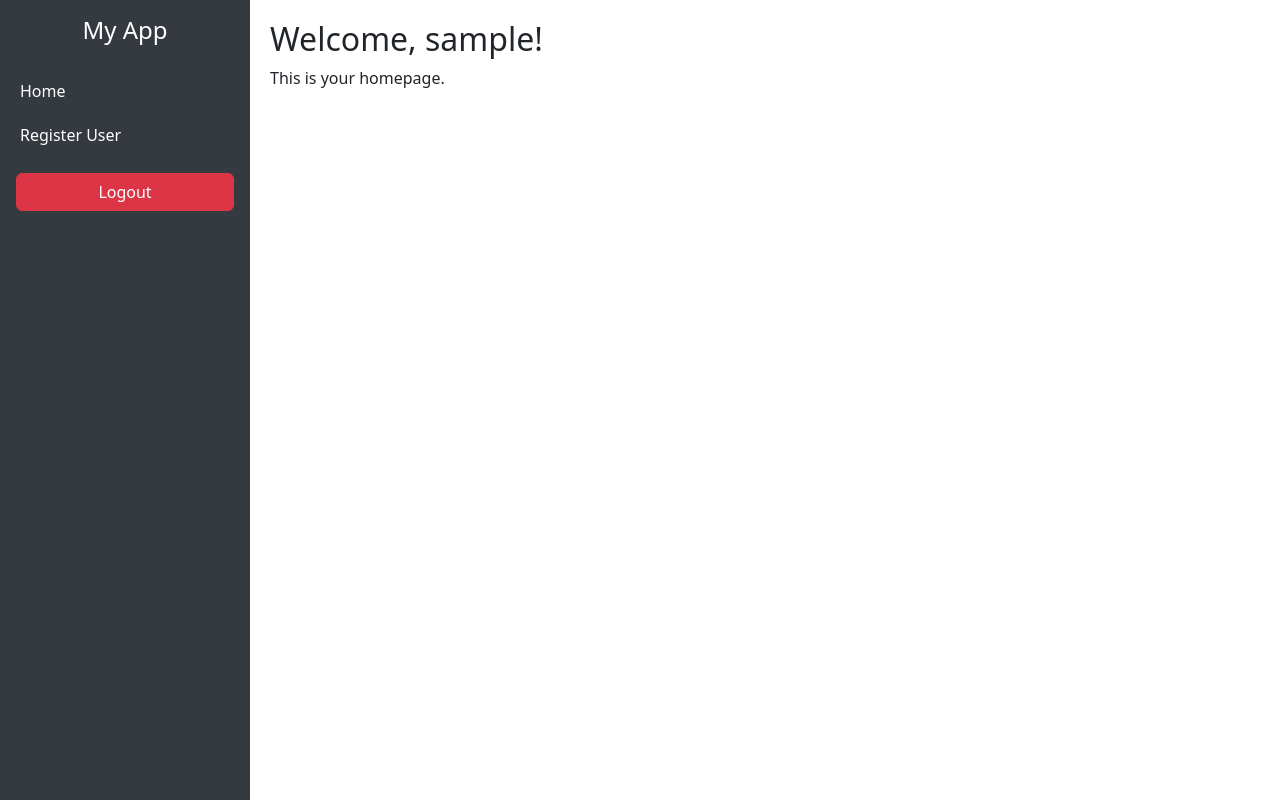
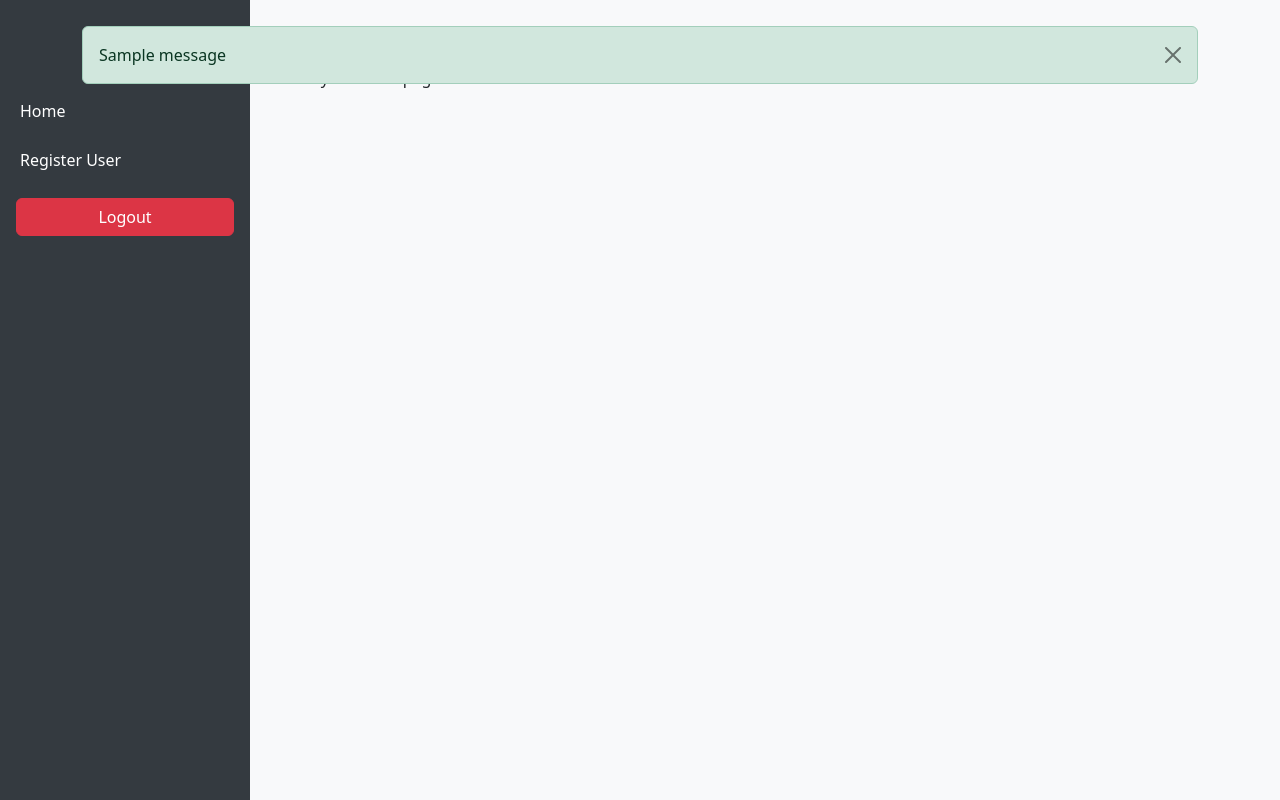
Before and after one commit to jonathanjonn/project-brm, a Django app: page / in a window 1280 px wide. Run offline with Django 5.2, Linux system fonts and the light colour scheme; a user stored in the database is signed in; tables that the repository leaves empty hold one stand-in row (values such as "Sample post"); one stand-in notice (Sample message) is shown; parts of the project's set-up code (start-up, migrations or seed data) failed here and were passed over.

Commit message:
fixing front end

```diff
--- a/brmproject/app/templates/layout/base.html
+++ b/brmproject/app/templates/layout/base.html
@@ -8,25 +8,37 @@
         body {
             min-height: 100vh;
             display: flex;
+            flex-direction: row;
+            background-color: #f8f9fa;
         }
         .sidebar {
             width: 250px;
             background-color: #343a40;
             color: white;
             min-height: 100vh;
+            padding-top: 20px;
+            position: fixed;
         }
         .sidebar a {
             color: white;
             text-decoration: none;
             display: block;
             padding: 10px 20px;
+            margin-bottom: 5px;
         }
         .sidebar a:hover {
             background-color: #495057;
         }
         .main-content {
+            margin-left: 250px; /* Make space for the sidebar */
             flex-grow: 1;
             padding: 20px;
+        }
+        .alert-container {
+            position: absolute;
+            top: 10px;
+            width: 100%;
+            z-index: 9999;
         }
     </style>
 </head>
@@ -34,7 +46,7 @@
 
     <!-- Sidebar -->
     <div class="sidebar">
-        <h4 class="text-center py-3">My App</h4>
+        <h4 class="text-center text-white py-3">My App</h4>
         <a href="{% url 'homepage' %}">Home</a>
 
         {% if request.user.is_superuser %}
@@ -48,11 +60,28 @@
         </form>
     </div>
 
+    <!-- Messages Section -->
+    {% if messages %}
+    <div class="alert-container">
+        <div class="container mt-3">
+            {% for message in messages %}
+                <div class="alert alert-{{ message.tags }} alert-dismissible fade show" role="alert">
+                    {{ message }}
+                    <button type="button" class="btn-close" data-bs-dismiss="alert" aria-label="Close"></button>
+                </div>
+            {% endfor %}
+        </div>
+    </div>
+    {% endif %}
+
     <!-- Main Content -->
     <div class="main-content">
         {% block content %}
+        <!-- Page specific content goes here -->
         {% endblock %}
     </div>
 
+    <script src="https://cdn.jsdelivr.net/npm/bootstrap@5.3.0-alpha1/dist/js/bootstrap.bundle.min.js"></script>
+
 </body>
 </html>
--- a/brmproject/app/views/auth.py
+++ b/brmproject/app/views/auth.py
@@ -1,9 +1,9 @@
-from django.contrib.auth.forms import UserCreationForm, AuthenticationForm
+from django.contrib.auth.forms import AuthenticationForm
 from django.contrib.auth import authenticate, login, logout
+from django.contrib import messages
 from django.shortcuts import render, redirect
 from django.contrib.auth.models import User
-from django.contrib.auth.decorators import user_passes_test
-from django.contrib.auth.decorators import login_required
+from django.contrib.auth.decorators import user_passes_test, login_required
 from app.form import RegisterForm
 
 @login_required
@@ -12,17 +12,15 @@ def home_view(request):
 
 def login_view(request):
     form = AuthenticationForm(request, data=request.POST or None)
-    message = ''
     if request.method == 'POST':
         if form.is_valid():
             user = form.get_user()
             login(request, user)
-            return redirect('homepage')  # Ganti sesuai URL tujuan setelah login
+            messages.success(request, 'Login berhasil!')  # Pesan sukses setelah login
+            return redirect('homepage')
         else:
-            message = 'Username atau password salah'
-    return render(request, 'auth/login.html', {'form': form, 'message': message})
-
-
+            messages.error(request, 'Username atau password salah')  # Pesan error jika gagal login
+    return render(request, 'auth/login.html', {'form': form})
 
 @user_passes_test(lambda u: u.is_superuser)
 def register_view(request):
@@ -35,15 +33,16 @@ def register_view(request):
                 password=data['password']
             )
             user.is_superuser = data['is_superuser']
-            user.is_staff = data['is_superuser']  # opsional: buat bisa akses admin panel
+            user.is_staff = data['is_superuser']
             user.save()
-            return redirect('register')  # ganti ke url tujuan setelah register
+            messages.success(request, 'User berhasil didaftarkan!')
+            return redirect('register')  # Ganti dengan URL tujuan setelah register
     else:
         form = RegisterForm()
     return render(request, 'auth/register.html', {'form': form})
 
-
 def logout_view(request):
     if request.method == 'POST':
         logout(request)
+        messages.success(request, 'Logout berhasil!')  # Pesan sukses setelah logout
     return redirect('login')
--- a/brmproject/brmproject/settings.py
+++ b/brmproject/brmproject/settings.py
@@ -50,6 +50,7 @@ MIDDLEWARE = [
     "django.contrib.messages.middleware.MessageMiddleware",
     "django.middleware.clickjacking.XFrameOptionsMiddleware",
     'app.middleware.login_required_middleware.LoginRequiredMiddleware',
+    'django.contrib.messages.middleware.MessageMiddleware',
 ]
 
 ROOT_URLCONF = "brmproject.urls"
```
Also changed, not shown: brmproject/app/templates/auth/login.html (+26 -0 lines).
